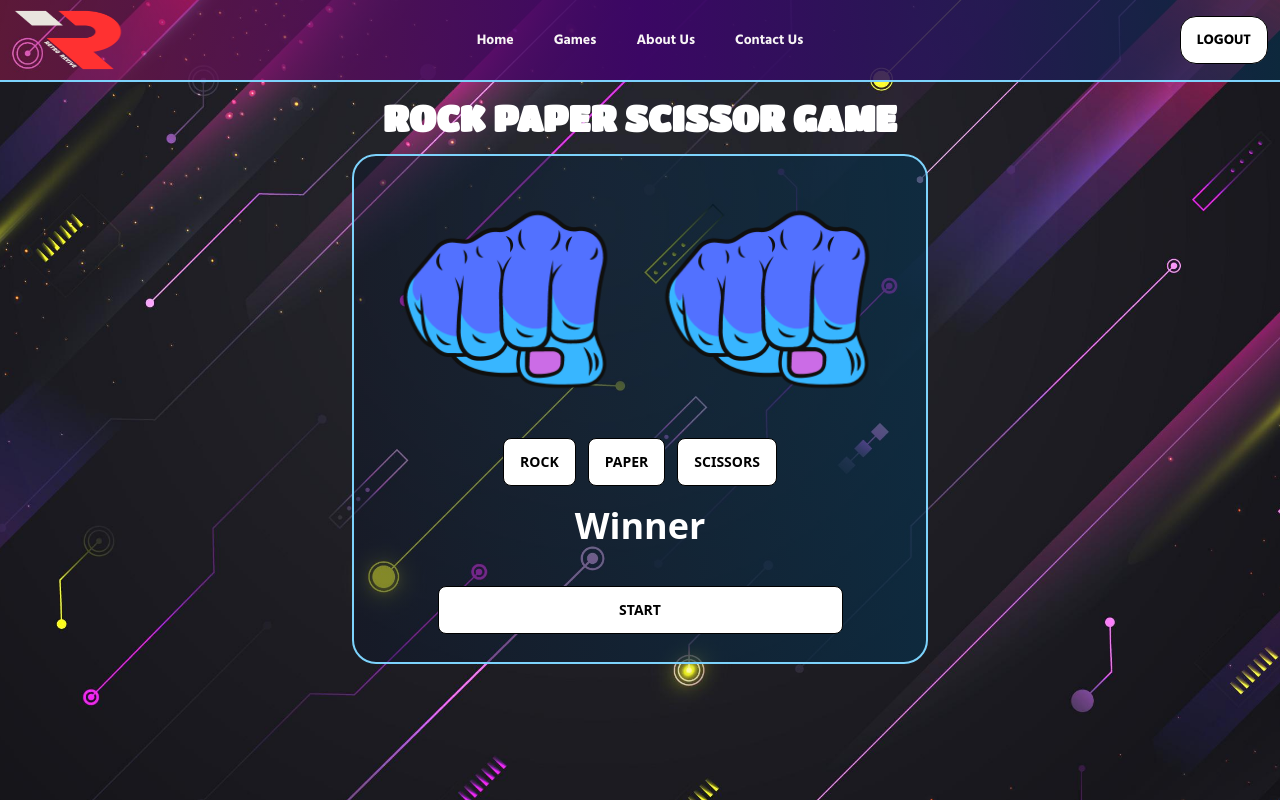
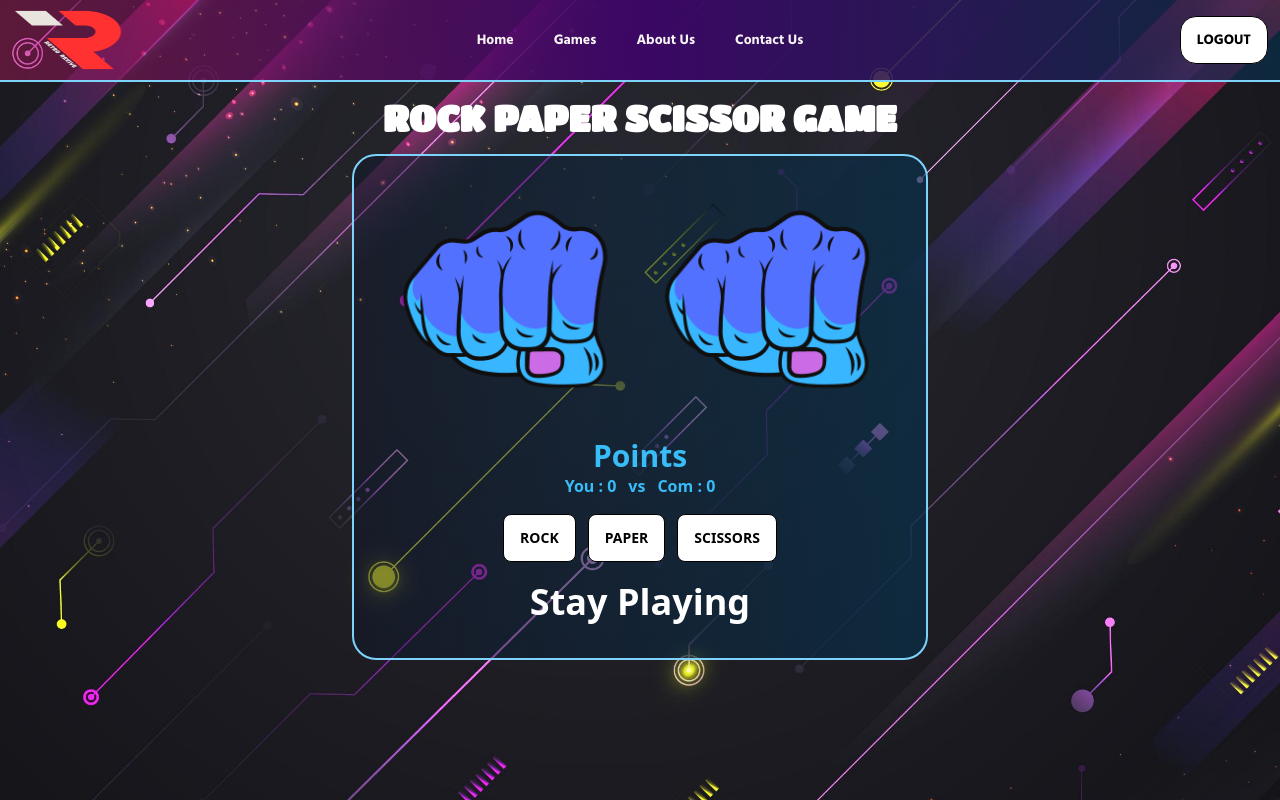
Before and after one commit to ayon121/RetroRevive_Frontend, a React (Vite) app: page /65f34b5c99e1a2ee5b485d60 in a window 1280 px wide. Shown: the top 800 px of the page. Built offline with nearby package versions, Linux system fonts and the light colour scheme; no server answers; sample sign-in values are in the browser's storage; a web font is replaced by a local one.

Commit message:
rock paper function completed

```diff
--- a/src/Components/Playstation/ROCKPAPER/RockPapers.jsx
+++ b/src/Components/Playstation/ROCKPAPER/RockPapers.jsx
@@ -1,4 +1,4 @@
-import { useState } from "react";
+import { useEffect, useState } from "react";
 import Footer from "../../Footer/Footer";
 import Navbar from "../../Navbar/Navbar";
 import "../../PageCSS/Home.css"
@@ -10,11 +10,44 @@ const RockPapers = () => {
     const [computerChoice , SetComputerChoice ] = useState('Rock')
     const [winner , SetWinner] = useState(null)
     const [gameOver , SetgameOver] =useState(false)
+    const [userpoints , Setuserpoints] =useState(0)
+    const [computerPoints , SetcomputerPoints] =useState(0)
     const choices = ["Rock", "paper", "scissor"]
 
     const handleChoice = (choice) => {
         SetuserChoice(choice)
+        GanerateComputerChoice()
     }
+
+    const GanerateComputerChoice = () => {
+        const RandomChoice = choices[Math.floor(Math.random() * choices.length)]
+        SetComputerChoice(RandomChoice)
+    }
+
+    useEffect(()=> {
+        const comboMoves = userChoice + computerChoice
+        if(userpoints <= 4 && computerPoints <=4){
+            if(comboMoves === "Rockscissor" || comboMoves === "paperRock" || comboMoves === "scissorpaper"){
+                const updateUserPoints= userpoints + 1
+                Setuserpoints(updateUserPoints)
+                if(updateUserPoints === 5){
+                    SetWinner('You Won the Game')
+                }
+            }
+            if(comboMoves === "paperscissor" || comboMoves === "scissorRock" || comboMoves === "Rockpaper"){
+                const updateComputerPoints= computerPoints + 1
+                SetcomputerPoints(updateComputerPoints)
+                if(updateComputerPoints === 5){
+                    SetWinner('Computer Won the Game')
+                }
+
+            }
+            if(comboMoves === "paperpaper" || comboMoves === "scissorscissor" || comboMoves === "RockRock"){
+                SetWinner('Stay Playing')
+            }
+        }
+
+    },[userChoice , computerChoice])
     return (
         <div className="backgrnd ">
             <Navbar></Navbar>
@@ -36,6 +69,16 @@ const RockPapers = () => {
 
                     </div>
                      {/* --------------Game-------------------------- */}
+
+                     {/* ----------points---------- */}
+                     <div className="text-sky-400 px-4 text-center mb-4 ">
+                        <h1 className="text-2xl md:text-3xl font-extrabold ">Points</h1>
+                        <div className="flex gap-3 justify-center font-bold items-center">
+                            <h1>You : {userpoints}</h1> vs
+                            <h1>Com : {computerPoints}</h1>
+                        </div>
+                     </div>
+                     {/* ----------------------btns-------------- */}
                     <div className="flex justify-center gap-3">
                         {/* rock btn */}
                         <button onClick={() => handleChoice('Rock')} className='btn bg-white text-black font-bold hover:text-pink-600 border-black hover:border-pink-600'>ROCK</button>
@@ -46,11 +89,19 @@ const RockPapers = () => {
                     </div>
                     {/* winner */}
                     <div className="flex justify-center px-2 my-5">
-                        <h1 className="text-3xl md:text-4xl text-white font-extrabold font-Rubik">Winner</h1>
+                        <h1 className="text-3xl md:text-4xl text-white font-extrabold font-Rubik">{winner}</h1>
                     </div>
                     <div className="flex justify-center gap-3">
                         {/* start btn */}
-                        <button className='btn w-3/4 px-4 mt-5 mb-3 bg-white text-black font-bold hover:text-pink-600 border-black hover:border-pink-600'>START</button>
+                        {
+                            (userpoints === 5 || computerPoints === 5) &&
+                                <button onClick={() => {
+                                    SetcomputerPoints(0)
+                                     Setuserpoints(0)
+                                     SetWinner(null)
+                                    }} className='btn w-3/4 px-4 mt-5 mb-3 bg-white text-black font-bold hover:text-pink-600 border-black hover:border-pink-600'>RESTART</button>
+
+                        }
 
                     </div>
 
```
